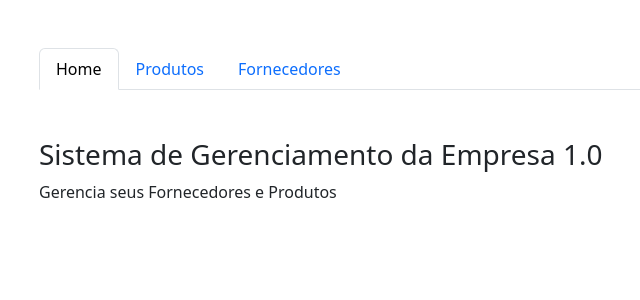
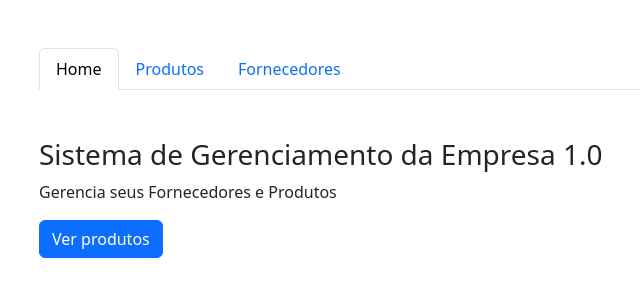
Before and after one commit to Ilailson/conceitosAngular, an Angular app in the folder routing/: page / in a window 1280 px wide. Shown: the top 300 px of the page, without its empty margins (43-683 px from the left). Built offline with nearby package versions, Linux system fonts and the light colour scheme.

Commit message:
Adicionar rota - botão

```diff
--- a/routing/src/app/home/home.component.html
+++ b/routing/src/app/home/home.component.html
@@ -1,2 +1,3 @@
 <h3>Sistema de Gerenciamento da Empresa 1.0</h3>
 <p>Gerencia seus Fornecedores e Produtos</p>
+<button class="btn btn-primary" (click)="loadProducts()">Ver produtos</button>
--- a/routing/src/app/home/home.component.ts
+++ b/routing/src/app/home/home.component.ts
@@ -1,4 +1,5 @@
 import { Component, OnInit } from '@angular/core';
+import { Router } from '@angular/router';
 
 @Component({
   selector: 'app-home',
@@ -7,9 +8,14 @@
 })
 export class HomeComponent implements OnInit {
 
-  constructor() { }
+  constructor(private router: Router) { }
 
   ngOnInit(): void {
   }
 
+  loadProducts(): void {
+    //algum calculo
+    this.router.navigate(['/produtos']);
+  }
+
 }
```
